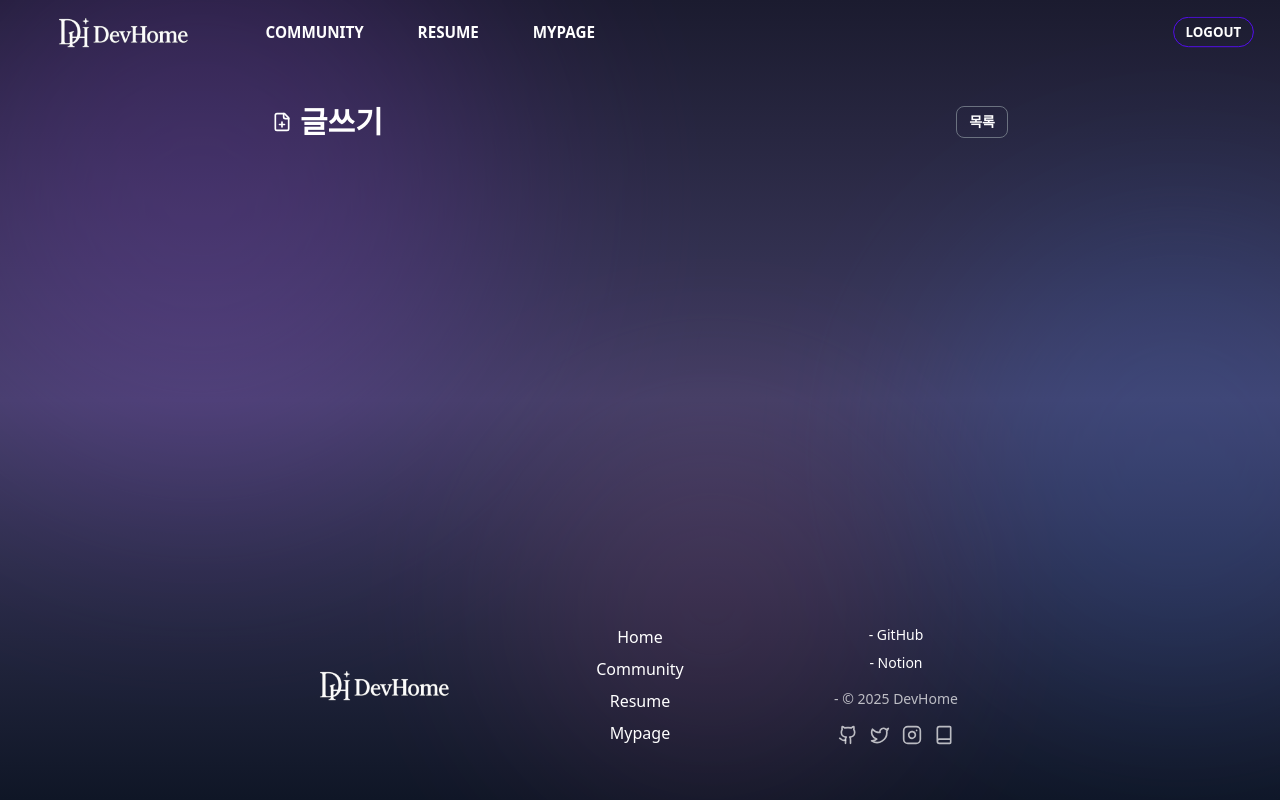
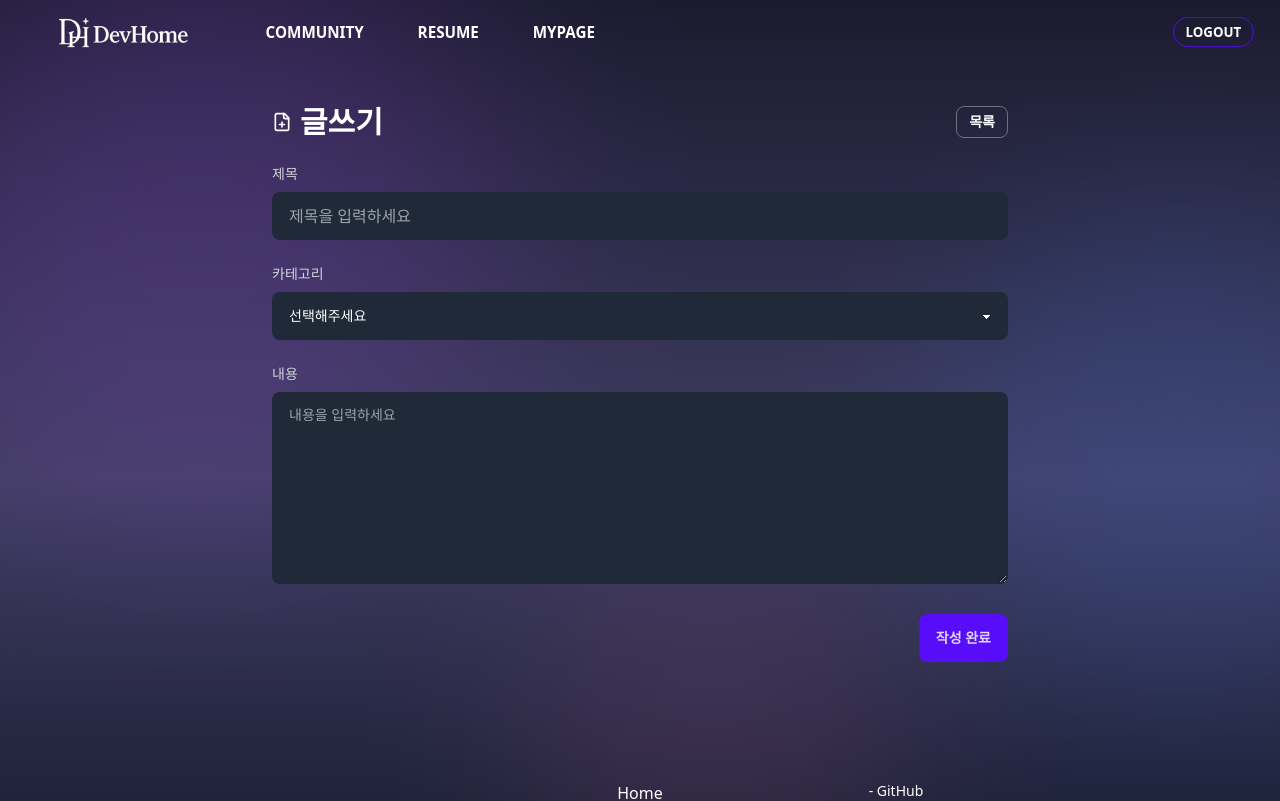
Before and after one commit to iziyeon/DevHome, a React (Vite) app: page /write in a window 1280 px wide. Shown: the top 801 px of the page. Built offline with nearby package versions, Linux system fonts and the light colour scheme; the HTML template or start-up script is replaced by a standard one.

Commit message:
feat: 글쓰기 폼 컴포넌트 구현 (제목, 카테고리, 내용 입력)

```diff
--- /dev/null
+++ b/src/components/pages/communityWrite/PostWriteForm.tsx
@@ -0,0 +1,86 @@
+import { useState } from "react";
+
+const categoryOptions = [
+  "기능구현팁",
+  "UI디자인",
+  "라이브러리추천",
+  "프로젝트공유",
+  "포트폴리오공유",
+  "면접후기",
+  "커리어토크",
+  "공지사항",
+];
+
+export default function PostWriteForm() {
+  const [title, setTitle] = useState("");
+  const [category, setCategory] = useState("");
+  const [content, setContent] = useState("");
+
+  const handleSubmit = (e: React.FormEvent) => {
+    e.preventDefault();
+
+    console.log("📝 새 글 작성됨:", {
+      title,
+      category,
+      content,
+    });
+
+    // TODO: Firestore 저장 로직
+  };
+
+  return (
+    <form onSubmit={handleSubmit} className="space-y-6">
+      {/* 제목 */}
+      <div>
+        <label className="block mb-2 text-sm text-gray-300">제목</label>
+        <input
+          type="text"
+          value={title}
+          onChange={(e) => setTitle(e.target.value)}
+          className="input input-bordered w-full bg-[#1f2937] text-white"
+          placeholder="제목을 입력하세요"
+          required
+        />
+      </div>
+
+      {/* 카테고리 */}
+      <div>
+        <label className="block mb-2 text-sm text-gray-300">카테고리</label>
+        <select
+          value={category}
+          onChange={(e) => setCategory(e.target.value)}
+          className="select select-bordered w-full bg-[#1f2937] text-white"
+          required
+        >
+          <option value="" disabled>
+            선택해주세요
+          </option>
+          {categoryOptions.map((cat) => (
+            <option key={cat} value={cat}>
+              {cat}
+            </option>
+          ))}
+        </select>
+      </div>
+
+      {/* 내용 */}
+      <div>
+        <label className="block mb-2 text-sm text-gray-300">내용</label>
+        <textarea
+          value={content}
+          onChange={(e) => setContent(e.target.value)}
+          className="textarea textarea-bordered w-full h-48 bg-[#1f2937] text-white"
+          placeholder="내용을 입력하세요"
+          required
+        />
+      </div>
+
+      {/* 제출 */}
+      <div className="flex justify-end">
+        <button type="submit" className="btn btn-primary">
+          작성 완료
+        </button>
+      </div>
+    </form>
+  );
+}
--- a/src/pages/PostWrite.tsx
+++ b/src/pages/PostWrite.tsx
@@ -1,12 +1,10 @@
-// src/pages/PostWrite.tsx
-
 import { Link } from "react-router-dom";
 import { FilePlus } from "lucide-react";
+import PostWriteForm from "../components/pages/communityWrite/PostWriteForm";
 
 export default function PostWrite() {
   return (
     <div className="max-w-3xl mx-auto px-4 py-10">
-      {/* 📝 상단 제목 + 돌아가기 버튼 */}
       <div className="flex items-center justify-between mb-6">
         <h1 className="text-3xl font-bold text-white flex items-center gap-2">
           <FilePlus size={20} />
@@ -20,6 +18,8 @@ export default function PostWrite() {
           목록
         </Link>
       </div>
+
+      <PostWriteForm />
     </div>
   );
 }
```
